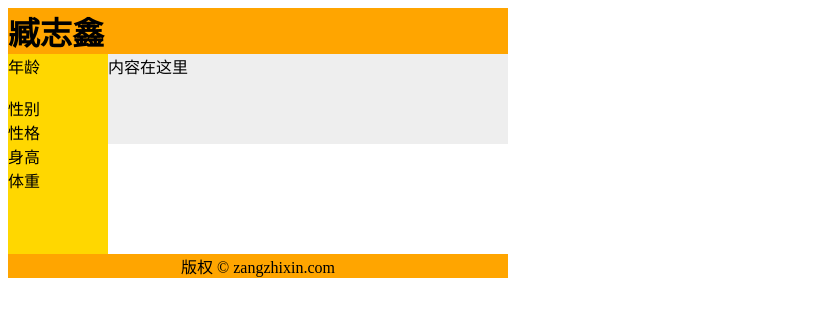
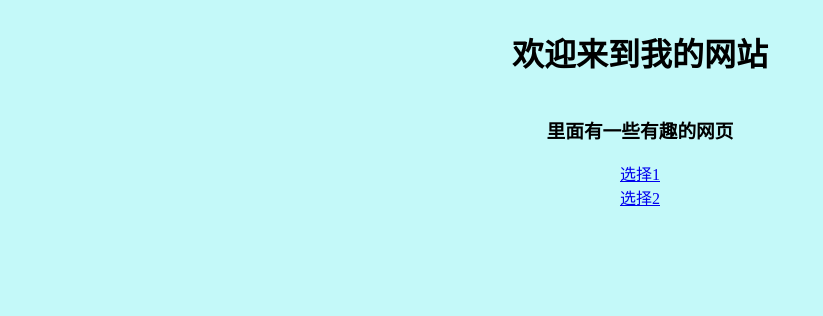
Before and after one commit to 1016097819/xin, a plain HTML site: page index.html in a window 1280 px wide. Shown: the whole page, without its empty margins (0-823 px from the left). Drawn offline with Linux system fonts and the light colour scheme.

Commit message:
Update index.html

```diff
--- a/index.html
+++ b/index.html
@@ -1,46 +1,30 @@
-<html>
-  <head></head>
-  <body>
-    <div id="container" style="width: 500px">
-      <div id="header" style="background-color: #ffa500">
-        <h1 style="margin-bottom: 0">臧志鑫</h1>
-      </div>
+<!DOCTYPE html>
+<html lang="zh-cn">
+  <head>
+    <meta charset="UTF-8" />
+    <meta http-equiv="X-UA-Compatible" content="IE=edge" />
+    <meta name="viewport" content="width=device-width, initial-scale=1.0" />
+    <title>欢迎来到我的网站</title>
+    <link rel="stylesheet" type="text/css" href="./index.css" />
+  </head>
 
-      <div
-        id="menu"
-        style="
-          background-color: #ffd700;
-          height: 200px;
-          width: 100px;
-          float: left;
-        "
-      >
-        年龄<br />
-        <br />
-        性别<br />
-        性格<br />
-        身高<br />
-        体重
-      </div>
-
-      <div
-        id="content"
-        style="
-          background-color: #eeeeee;
-          height: 90px;
-          width: 400px;
-          float: left;
-        "
-      >
-        内容在这里
-      </div>
-
-      <div
-        id="footer"
-        style="background-color: #ffa500; clear: both; text-align: center"
-      >
-        版权 © zangzhixin.com
-      </div>
+  <body
+    style="
+      background-color: rgb(196, 249, 249);
+      display: flex;
+      flex-direction: column;
+      align-items: center;
+    "
+  >
+    <h1>欢迎来到我的网站</h1>
+    <h3>里面有一些有趣的网页</h3>
+    <div class="div">
+      <a class="a" href="11.html">选择1</a>
     </div>
+    <a
+      href="https://1016097819.github.io/xin/22.html"
+      accesskey="h"
+      >选择2</a
+    >
   </body>
 </html>
```
